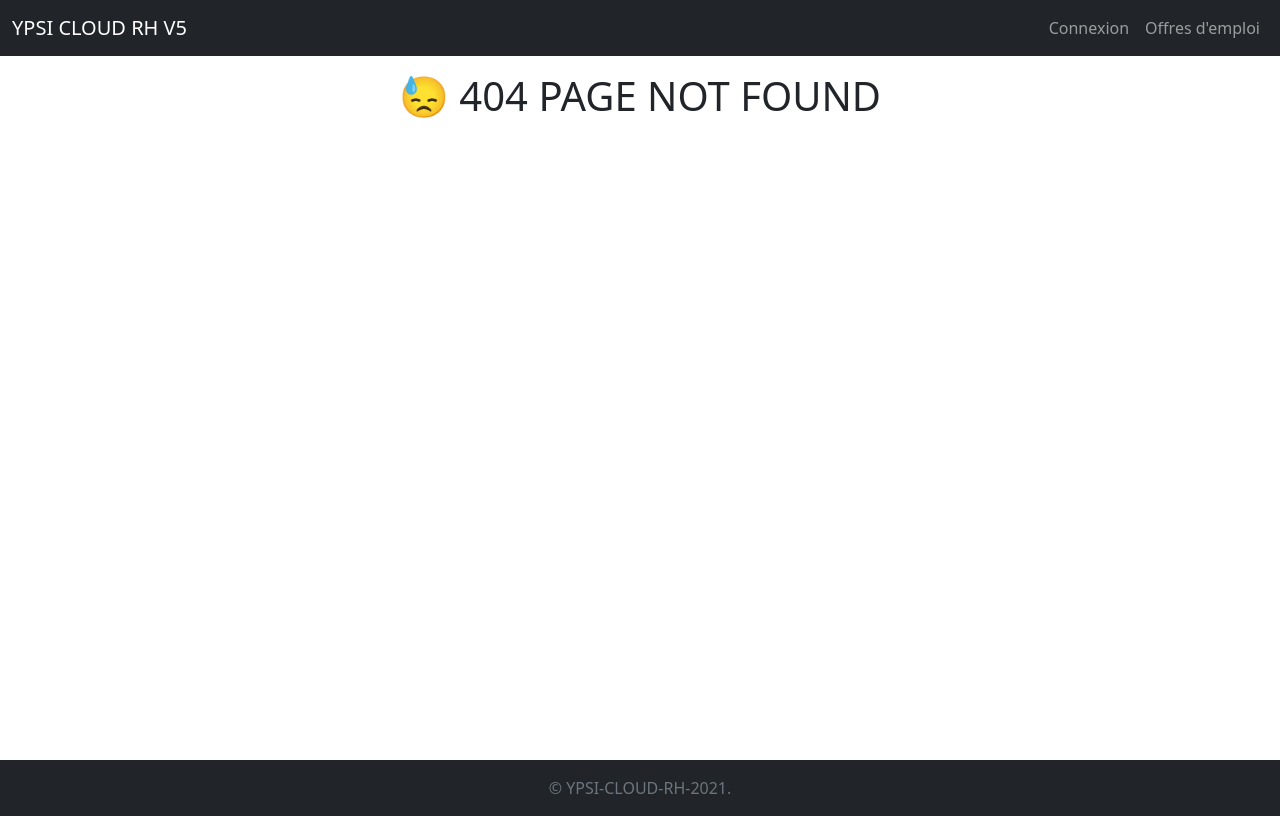
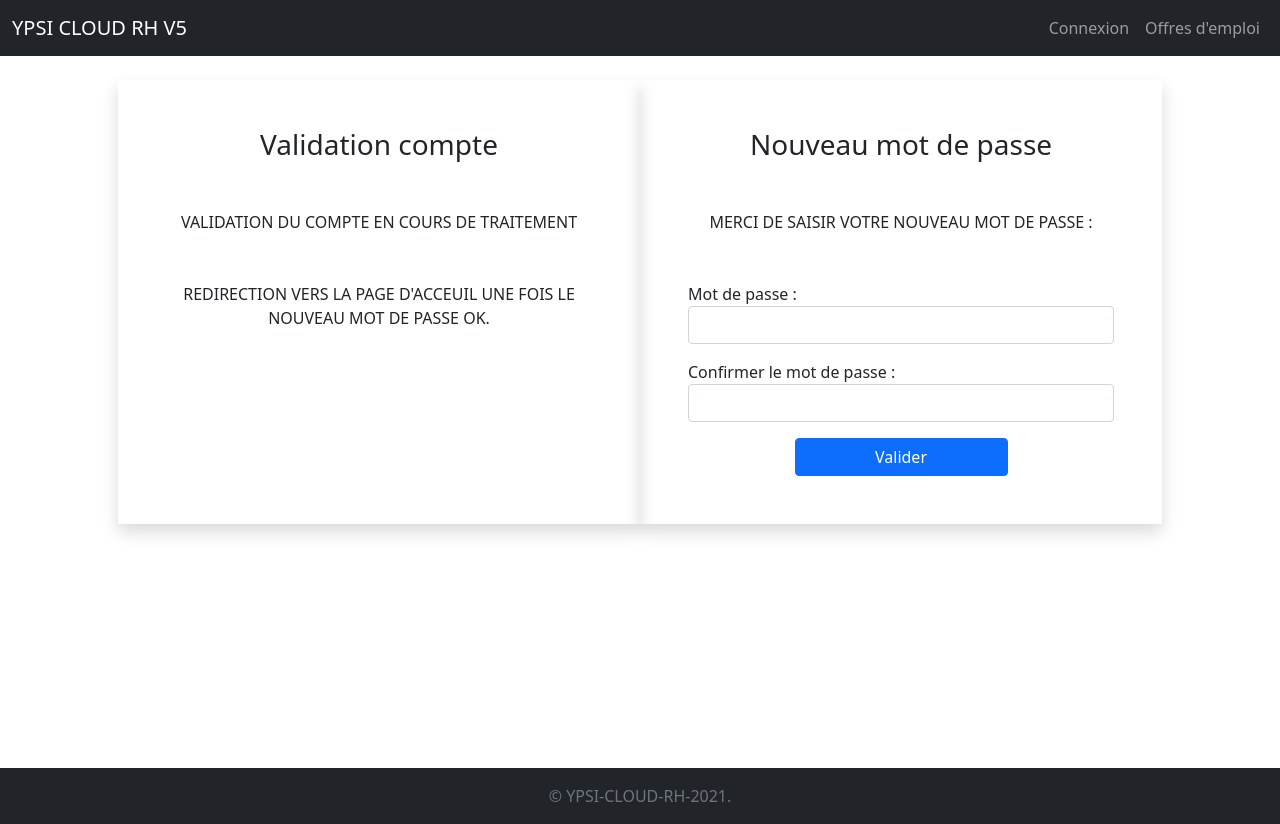
Before and after one commit to rosinalexis/ypsi-front_safe, a Vue app: page /users/confirmation/1 in a window 1280 px wide. Before the commit this address led to /404. Built offline with nearby package versions, Linux system fonts and the light colour scheme.

Commit message:
changement de l'a page user confirmation

```diff
--- a/src/axios.js
+++ b/src/axios.js
@@ -1,5 +1,5 @@
 import axios from "axios";
 
-axios.defaults.baseURL = "https://127.0.0.1:8000/api/";
+axios.defaults.baseURL = "https://localhost:8000/api/";
 axios.defaults.withCredentials = true;
 axios.defaults.headers.common["Content-Type"] = "application/json";
--- a/src/router/index.js
+++ b/src/router/index.js
@@ -2,15 +2,11 @@ import store from "@/store";
 import { createRouter, createWebHistory } from "vue-router";
 
 const routes = [
+  /* routeur home */
   {
     path: "/",
     name: "home",
     component: () => import("@/views/home/HomeView"),
-  },
-  {
-    path: "/login",
-    name: "login",
-    component: () => import("@/views/login/LoginView"),
   },
   {
     path: "/home",
@@ -18,6 +14,13 @@ const routes = [
     meta: { requiresAuth: true },
     component: () => import("@/views/home/HomeUserView"),
   },
+  /* routeur login */
+  {
+    path: "/login",
+    name: "login",
+    component: () => import("@/views/login/LoginView"),
+  },
+  /* routeur user */
   {
     path: "/users",
     name: "listUser",
@@ -43,6 +46,12 @@ const routes = [
     component: () => import("@/views/profile/ProfileView"),
   },
   {
+    path: "/users/confirmation/:token",
+    name: "userConfirmation",
+    component: () => import("@/views/users/ConfirmUserView"),
+  },
+  /* routeur categorie */
+  {
     path: "/categories",
     name: "listCategory",
     meta: { layout: "side-menu", requiresAuth: true },
@@ -60,6 +69,7 @@ const routes = [
     meta: { layout: "side-menu", requiresAuth: true },
     component: () => import("@/views/categories/EditCategoryView"),
   },
+  /* routeur  */
   {
     path: "/jobs",
     name: "listJob",
--- a/src/views/contacts/ContactManagementView.vue
+++ b/src/views/contacts/ContactManagementView.vue
@@ -23,7 +23,7 @@
             <a
               v-if="contact.coverLetterUrl"
               :href="
-                'https://127.0.0.1:8000/images/contacts/' +
+                'https://localhost:8000/images/contacts/' +
                 contact.coverLetterUrl
               "
               target="_blank"
@@ -31,7 +31,7 @@
             >/
             <a
               v-if="contact.cvUrl"
-              :href="'https://127.0.0.1:8000/images/contacts/' + contact.cvUrl"
+              :href="'https://localhost:8000/images/contacts/' + contact.cvUrl"
               target="_blank"
               >CV</a
             >
@@ -308,7 +308,7 @@
           </h3>
           <div class="col-lg-12 bg-primary mx-auto shadow">
             <iframe
-              src="https://calendar.google.com/calendar/embed?height=600&wkst=1&bgcolor=%23039BE5&ctz=Europe%2FParis&title=YPSI%20CLOUD%20RH&src=YWxleGlzYm90ZGV2QGdtYWlsLmNvbQ"
+              src="https://calendar.google.com/calendar/embed?height=600&wkst=2&bgcolor=%23039BE5&ctz=Europe%2FParis&mode=MONTH&src=eXBzaS5jbG91ZC5yaEBnbWFpbC5jb20&src=YWRkcmVzc2Jvb2sjY29udGFjdHNAZ3JvdXAudi5jYWxlbmRhci5nb29nbGUuY29t&src=ZnIuZnJlbmNoI2hvbGlkYXlAZ3JvdXAudi5jYWxlbmRhci5nb29nbGUuY29t&color=%23039BE5&color=%2333B679&color=%230B8043"
               width="100%"
               height="600"
             ></iframe>
--- a/src/views/contacts/ListContactView.vue
+++ b/src/views/contacts/ListContactView.vue
@@ -45,7 +45,7 @@
                   <a
                     v-if="contactApp.cvUrl"
                     :href="
-                      'https://127.0.0.1:8000/images/contacts/' +
+                      'https://localhost:8000/images/contacts/' +
                       contactApp.cvUrl
                     "
                     target="_blank"
@@ -58,7 +58,7 @@
                   <a
                     v-if="contactApp.coverLetterUrl"
                     :href="
-                      'https://127.0.0.1:8000/images/contacts/' +
+                      'https://localhost:8000/images/contacts/' +
                       contactApp.coverLetterUrl
                     "
                     target="_blank"
--- a/src/views/home/HomeView.vue
+++ b/src/views/home/HomeView.vue
@@ -11,8 +11,9 @@
 
         <div class="mb-5">
           <a
-            href="https://127.0.0.1:8000/api/docs?ui=re_doc"
+            href="https://api-cloud-rh.ypsi.dev/api/docs?ui=re_doc"
             class="btn btn-primary px-4 text-white"
+            disabled
             >Utilisation
           </a>
           <a href="https://www.ypsi.fr/" class="mx-2 btn btn-warning text-white"
--- /dev/null
+++ b/src/views/users/ConfirmUserView.vue
@@ -0,0 +1,120 @@
+<template>
+  <div class="container page">
+    <div>
+      <error-component v-if="error" :error="error"></error-component>
+      <success-component v-if="success" :success="success"></success-component>
+
+      <div class="my-4 row container mx-auto">
+        <div class="p-5 col-lg-6 shadow">
+          <h2 class="h3 text-center">Validation compte</h2>
+          <p class="text-center text-uppercase text-dark my-5">
+            Validation du compte en cours de traitement
+          </p>
+          <p class="text-center text-uppercase text-dark my-5">
+            Redirection vers la page d'acceuil une fois le nouveau mot de passe
+            ok.
+          </p>
+        </div>
+
+        <div class="p-5 col-lg-6 shadow">
+          <h2 class="h3 text-center">Nouveau mot de passe</h2>
+
+          <p class="text-center text-uppercase text-dark my-5">
+            Merci de saisir votre nouveau mot de passe :
+          </p>
+
+          <form method="post" @submit.prevent="handleSubmit">
+            <div class="mb-3">
+              <label for="new_password_second"> Mot de passe :</label>
+              <input
+                type="password"
+                class="form-control"
+                name="new_password_first"
+                id="new_password_first"
+                v-model="new_password_first"
+              />
+            </div>
+            <div class="mb-3">
+              <label for="new_password_second"
+                >Confirmer le mot de passe :</label
+              >
+              <input
+                type="password"
+                class="form-control"
+                name="new_password_second"
+                id="new_password_second"
+                v-model="new_password_second"
+              />
+            </div>
+            <div class="d-grid col-6 mx-auto">
+              <button
+                type="submit"
+                class="btn btn-primary btn-block"
+                formnovalidate
+              >
+                Valider
+              </button>
+            </div>
+          </form>
+        </div>
+      </div>
+    </div>
+  </div>
+</template>
+
+<script>
+import ErrorComponent from "@/components/notifications/ErrorComponent";
+import SuccessComponent from "@/components/notifications/SuccessComponent";
+import axios from "axios";
+
+export default {
+  name: "ConfirmUserView",
+  components: { SuccessComponent, ErrorComponent },
+  data() {
+    return {
+      new_password_first: "",
+      new_password_second: "",
+      token: this.$route.params.token,
+      error: "",
+      success: "",
+    };
+  },
+  methods: {
+    resetMessages() {
+      this.error = "";
+      this.success = "";
+    },
+    async handleSubmit() {
+      try {
+        console.log("click");
+        console.log(process.env.HTTP_API_URL);
+        //reset des messages
+        this.resetMessages();
+
+        //je check si le mot de passe
+        if (this.new_password_first === this.new_password_second) {
+          let data = new FormData();
+          data.append("new_password_first", this.new_password_first);
+          data.append("new_password_second", this.new_password_second);
+
+          axios.defaults.baseURL = "https://localhost:8000";
+          const response = await axios.post(
+            "/confirm-user/" + this.token,
+            data
+          );
+
+          if (response.status === 202) {
+            await this.$router.push("/login");
+          }
+        }
+      } catch (error) {
+        this.error =
+          "Impossible de modifier le mot de passe de l'utilisateur. \n" +
+          error.response.data.detail;
+      }
+    },
+  },
+};
+</script>
+
+<style scoped></style>
--- a/src/views/users/EditUserView.vue
+++ b/src/views/users/EditUserView.vue
@@ -171,7 +171,6 @@ export default {
           this.success = "Modification sur le compte ok.";
         }
       } catch (error) {
-        console.log(error.detail);
         this.error =
           "Impossible de modifier l'état de l'utilisateur. \n" +
           error.response.data.detail;
```
Also changed, not shown: 1 other file (tests, documents, lock files or other folders).
